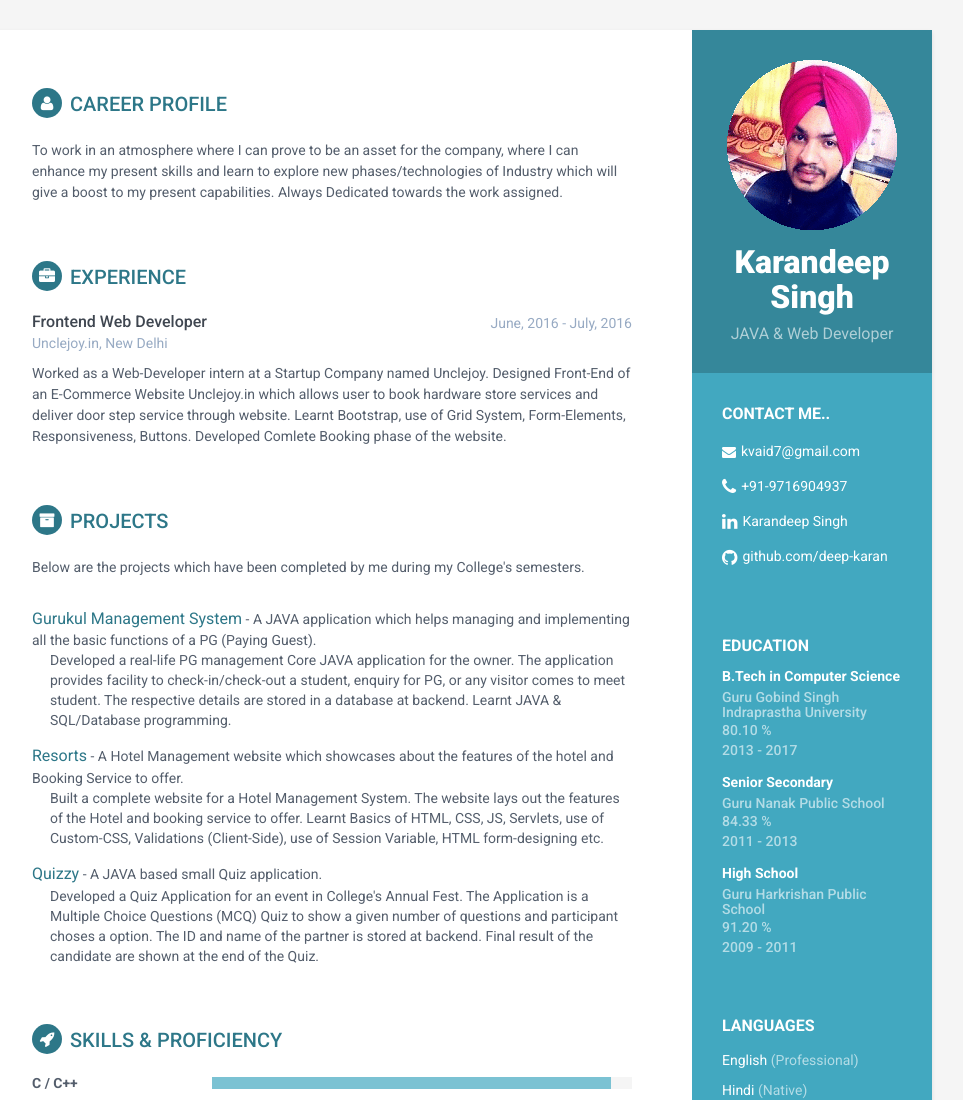
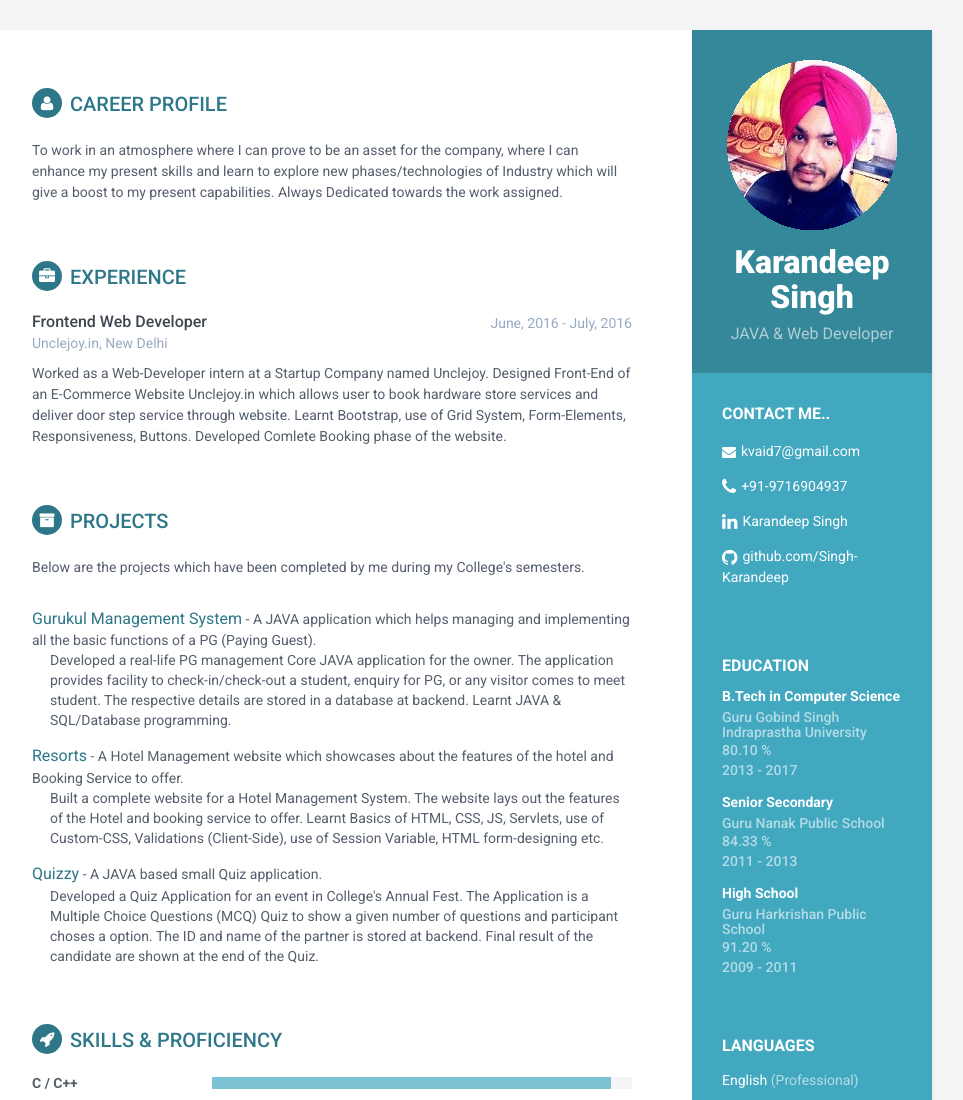
Before and after one commit to Singh-Karandeep/Singh-Karandeep.github.io, a plain HTML site: page index.html in a window 1280 px wide. Shown: the top 1100 px of the page, without its empty margins (188-1151 px from the left). Drawn offline with Linux system fonts and the light colour scheme.

Commit message:
Reference to repo Changed

```diff
--- a/index.html
+++ b/index.html
@@ -39,7 +39,7 @@
                     <li class="email"><i class="fa fa-envelope"></i>kvaid7@gmail.com</li>
                     <li class="phone"><i class="fa fa-phone"></i>+91-9716904937</li>
                   <li class="linkedin"><i class="fa fa-linkedin"></i><a href="https://www.linkedin.com/in/karandeepsingh7" target="_blank">Karandeep Singh</a></li>
-                    <li class="github"><i class="fa fa-github"></i><a href="https://www.github.com/Singh-Karandeep" target="_blank">github.com/deep-karan</a></li>
+                    <li class="github"><i class="fa fa-github"></i><a href="https://www.github.com/Singh-Karandeep" target="_blank">github.com/Singh-Karandeep</a></li>
                 </ul>
             </div><!--//contact-container-->
             <div class="education-container container-block">
```
